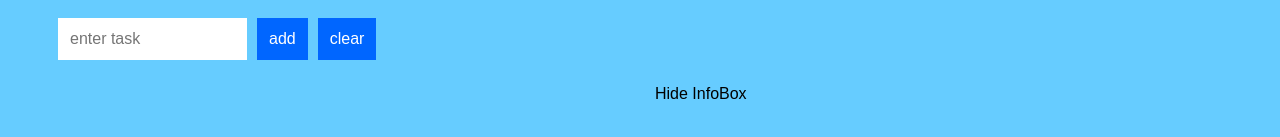
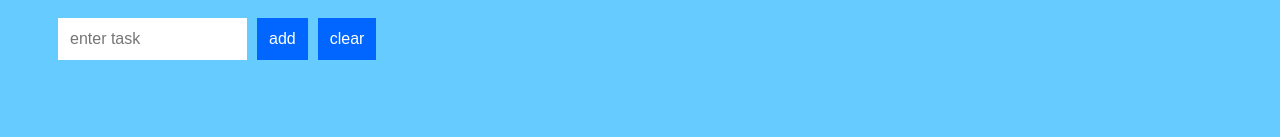
Before and after one commit to aronsonben/frontend, a React app: page / in a window 1280 px wide. Shown: the part 231-368 px from the top of the page. Built offline with nearby package versions, Linux system fonts and the light colour scheme.

Commit message:
toggle InfoBox working

```diff
--- a/src/InfoBox.js
+++ b/src/InfoBox.js
@@ -11,8 +11,8 @@ class TodoBox extends Component {
             );
         } else {
             return (
-                <div className="itemInfo">
-                    <span>Hide InfoBox</span>
+                <div class="itemInfoHidden" style={{display: 'none'}}>
+                    <span>hidden InfoBox</span>
                 </div>
             );
         }
--- a/src/TodoItems.js
+++ b/src/TodoItems.js
@@ -6,12 +6,12 @@ class TodoItems extends Component {
     constructor(props) {
         super(props);
 
-        this.state = {
+        /*this.state = {
             showInfo: this.props.toggleInfo
-        };
+        };*/
 
         this.createTasks = this.createTasks.bind(this);
-        this.toggleDiv = this.toggleDiv.bind(this);
+        //this.toggleDiv = this.toggleDiv.bind(this);
         this.handleClick = this.handleClick.bind(this);
         this.delete = this.delete.bind(this);
     }
@@ -24,24 +24,14 @@ class TodoItems extends Component {
         // Event Handler for click
         return (
             //<li onClick={() => this.delete(item.key)} key={item.key}>{item.text}</li>
-            <li onClick={this.handleClick(item.key)} key={item.key}>{item.text}</li>
+            <li onClick={() => this.handleClick(item.key)} key={item.key}>{item.text}</li>
         );
-    }
-
-
-    toggleDiv() {
-        console.log("toggleDiv entered");
-        //this.props.toggleDiv();
-        //this.setState({
-        //    showInfo : !this.state.showInfo
-        //});
     }
 
     handleClick(key) {
         console.log("handle listItem click for: "+key);
-
+        this.props.toggleDiv();
     }
-
 
     render() {
         var todoEntries = this.props.entries;
@@ -55,13 +45,13 @@ class TodoItems extends Component {
                             {listItems}
                         </FlipMove>
                     </ul>
-
-                </div>
-                <div className="infoBox">
-                    { this.state.showInfo }
                 </div>
             </div>
         );
+
+        //<div className="infoBox">
+        //    { this.props.showInfo }
+        //</div>
         //<TodoBox item={listItems} delete={this.delete}/> --- This went with "{ this.state.showInfo }"
     }
 };
--- a/src/TodoList.css
+++ b/src/TodoList.css
@@ -76,6 +76,12 @@ ul.theList {
     display: flex;
 }
 
+.infoSection:after {
+    content: "";
+    display: table;
+    clear: both;
+}
+
 .infoCol {
     float: left;
     width: 50%;
--- a/src/TodoList.js
+++ b/src/TodoList.js
@@ -14,7 +14,8 @@ class TodoList extends Component {
 
         this.addItem = this.addItem.bind(this);
         this.deleteItem = this.deleteItem.bind(this);
-        this.clearAll = this.clearAll.bind(this);
+        this.toggleDiv = this.toggleDiv.bind(this);
+        //this.clearAll = this.clearAll.bind(this);
     }
 
     addItem(e) {
@@ -59,9 +60,7 @@ class TodoList extends Component {
     }
 
     toggleDiv() {
-        this.setState({
-            showInfo : !this.state.showInfo
-        });
+        this.setState({showInfo : !this.state.showInfo });
     }
 
     render() {
@@ -77,13 +76,12 @@ class TodoList extends Component {
                     </form>
                 </div>
                 <div id="infoSection">
-                    <div class="infoCol" id="listItems">
+                    <div className="infoCol" id="listItems">
                         <TodoItems entries={this.state.items}
                                    delete={this.deleteItem}
-                                   toggleDiv={this.toggleDiv}
-                                   toggleInfo={this.state.showInfo}/>
+                                   toggleDiv={this.toggleDiv}/>
                     </div>
-                    <div class="infoCol" id="itemInfoBox">
+                    <div className="infoCol" id="itemInfoBox">
                         <InfoBox showBox={this.state.showInfo}/>
                     </div>
                 </div>
```
